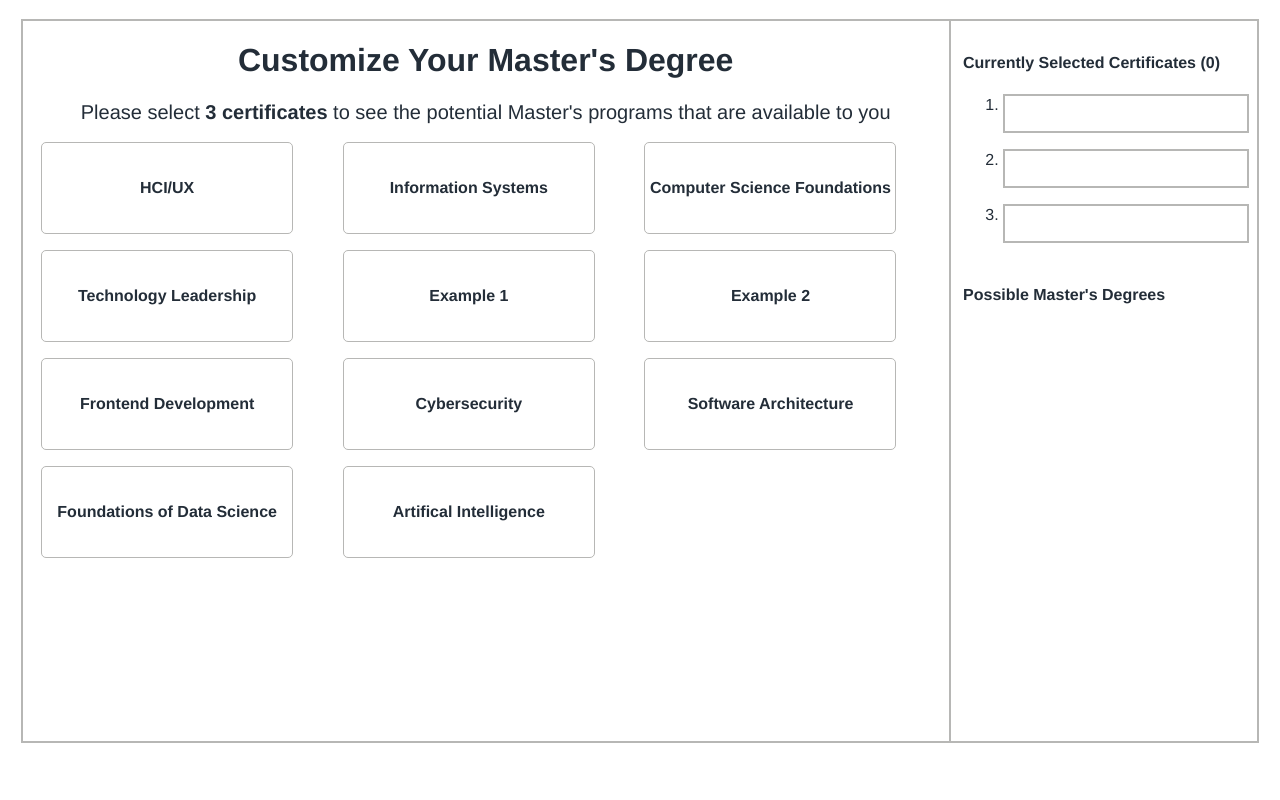
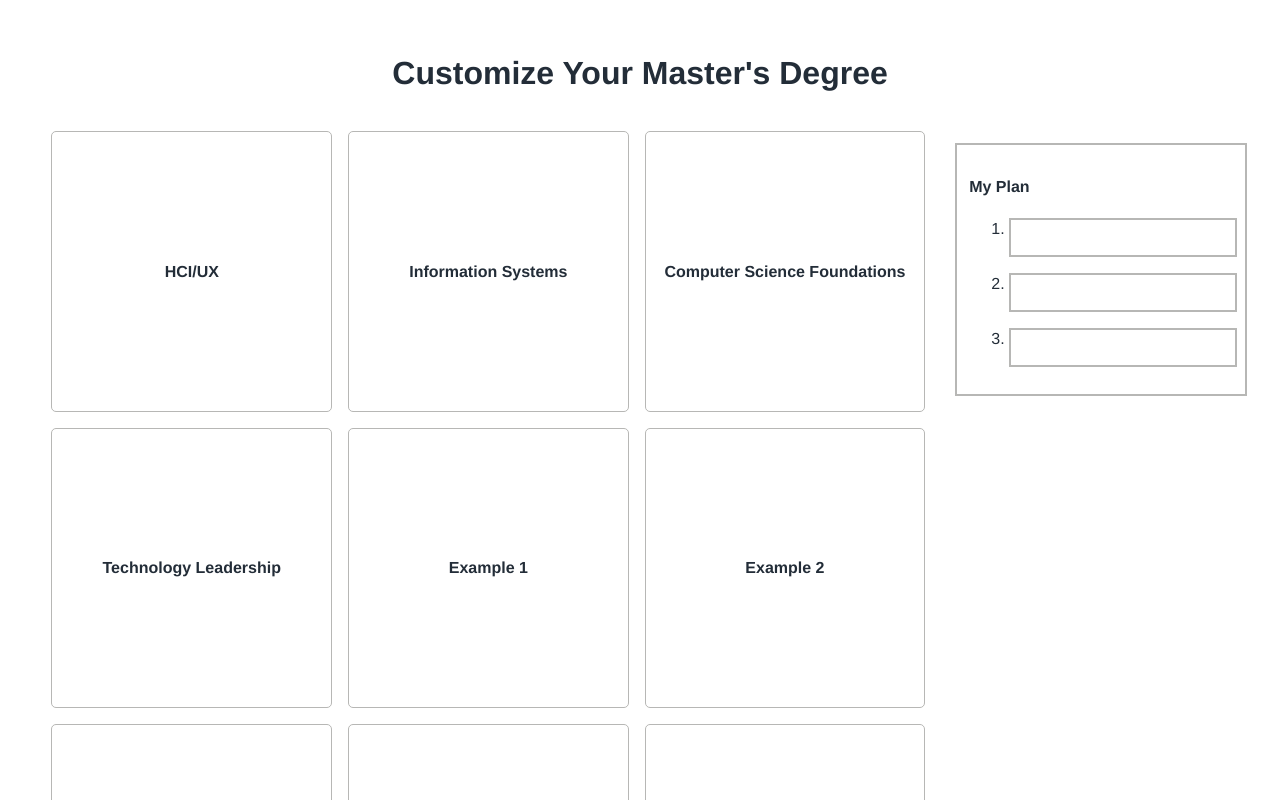
Before and after one commit to awanger/drexel_design_competition, a Vue app: page / in a window 1280 px wide. Shown: the top 800 px of the page. Built offline with nearby package versions, Linux system fonts and the light colour scheme.

Commit message:
Adjust layout to have a center title

```diff
--- a/src/App.vue
+++ b/src/App.vue
@@ -1,12 +1,8 @@
 <template>
   <div id="app">
     <div class="container">
+      <h1 class="title">Customize Your Master's Degree</h1>
       <div class="window">
-        <div>
-          <div class="window-header">
-          <h1 class="title">Customize Your Master's Degree</h1>
-          <div class="instructions">Please select <b>3 certificates</b> to see the potential Master's programs that are available to you</div>
-        </div>
         <div class="window-body">
           <label class="cell"
                 v-for="(cert,idx) in allPossibleCerts" :key="idx"
@@ -21,23 +17,14 @@
             <h4 :for="cert.name">{{ cert.name }}</h4>
           </label>
         </div>
-        </div>
         <div class="window-sidebar">
           <div class="certificates-window">
-            <h4>Currently Selected Certificates ({{ numOfSelectedCerts }})</h4>
+            <h4>My Plan</h4>
             <ol>
               <li class="placeholder">{{ checkedCerts[0] }}</li>
               <li class="placeholder">{{ checkedCerts[1] }}</li>
               <li class="placeholder">{{ checkedCerts[2] }}</li>
             </ol>
-          </div>
-          <div class="masters-list">
-            <h4>Possible Master's Degrees</h4>
-            <!-- <div class="placeholder" v-if="numOfSelectedCerts < 3">Please select <b>{{ 3 - numOfSelectedCerts }}</b> more certificates to see your results</div> will need to pluralize -->
-            <ul v-if="selectedThree">
-              <li><input type="checkbox" id="masters1"><label for="masters1">Masters of Computer Science</label></li>
-              <li><input type="checkbox" id="masters2"><label for="masters2">Masters of Data Science</label></li>
-            </ul>
           </div>
         </div>
       </div>
@@ -104,17 +91,13 @@ $yellow: #ffc600;
   font-family: Avenir, Helvetica, Arial, sans-serif;
   -webkit-font-smoothing: antialiased;
   -moz-osx-font-smoothing: grayscale;
-  // text-align: center;
   color: $blue;
 }
 
 .container {
   max-width: 100vw;
   height: 90vh;
-  padding: 1%;
-  display: flex;
-  justify-content: center;
-  align-items: center;
+  padding: 2%;
 }
 
 .window {
@@ -123,7 +106,7 @@ $yellow: #ffc600;
   display: grid;
   grid-template-columns: 3fr 1fr;
   background-color: #fff;
-  border: 2px solid $light-grey;
+  // border: 2px solid $light-grey;
   .window-header {
     text-align: center;
   }
@@ -137,16 +120,20 @@ $yellow: #ffc600;
   }
 
   .window-sidebar {
-    border-left: 2px solid $light-grey;
-    padding: 4%;
-    display: grid;
-    grid-template-rows: 1fr 2fr;
+    // border: 2px solid red;
+    padding-top: 10%;
+    padding-left: 4%;
   }
 }
 
-
+.title {
+  text-align: center;
+}
 
 .certificates-window {
+  border: 2px solid $light-grey;
+  padding: 4%;
+
   .placeholder {
     width: 100%;
     height: 35px;
@@ -172,8 +159,7 @@ $yellow: #ffc600;
   align-items: center;
   position: relative;
 
-  width: 250px;
-  height: 90px;
+  aspect-ratio: 1/1;
 
   // .ribbon {
   //   background: $blue;
```
